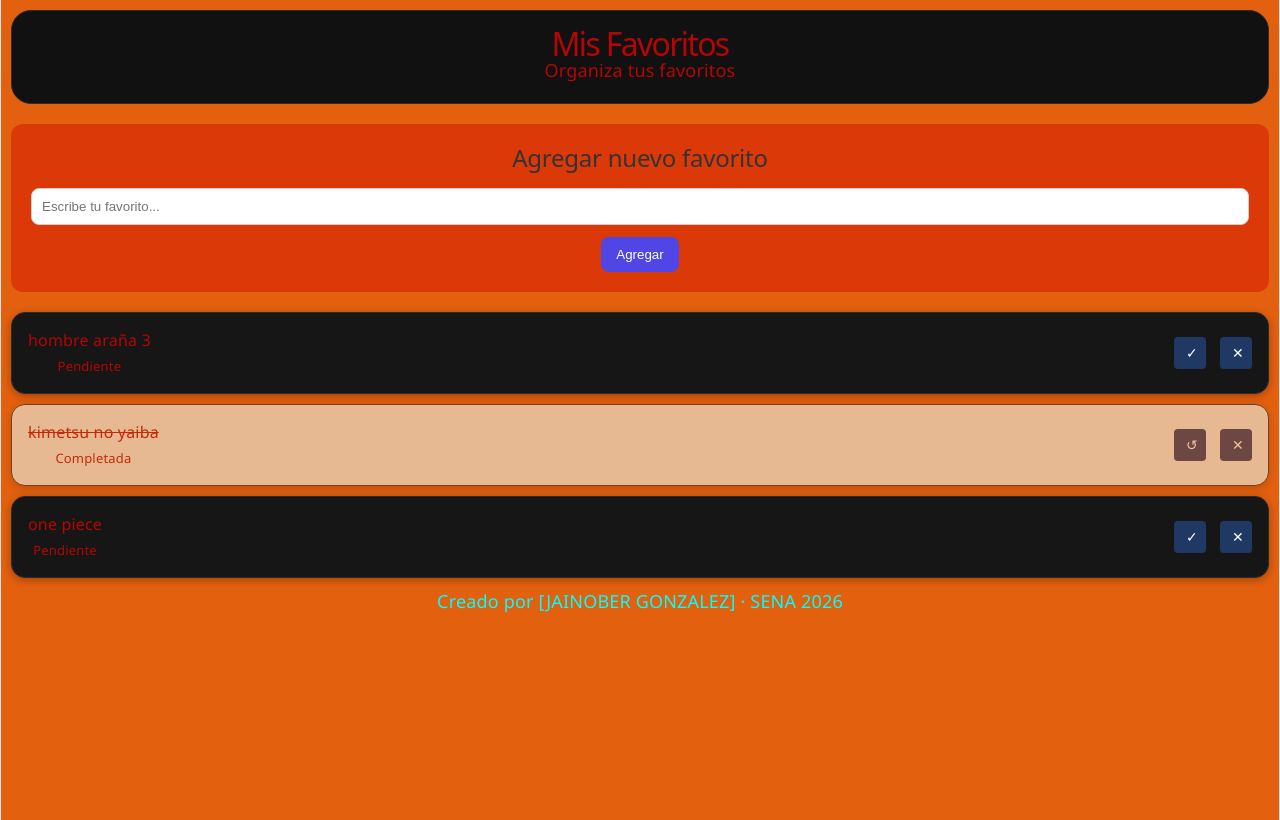
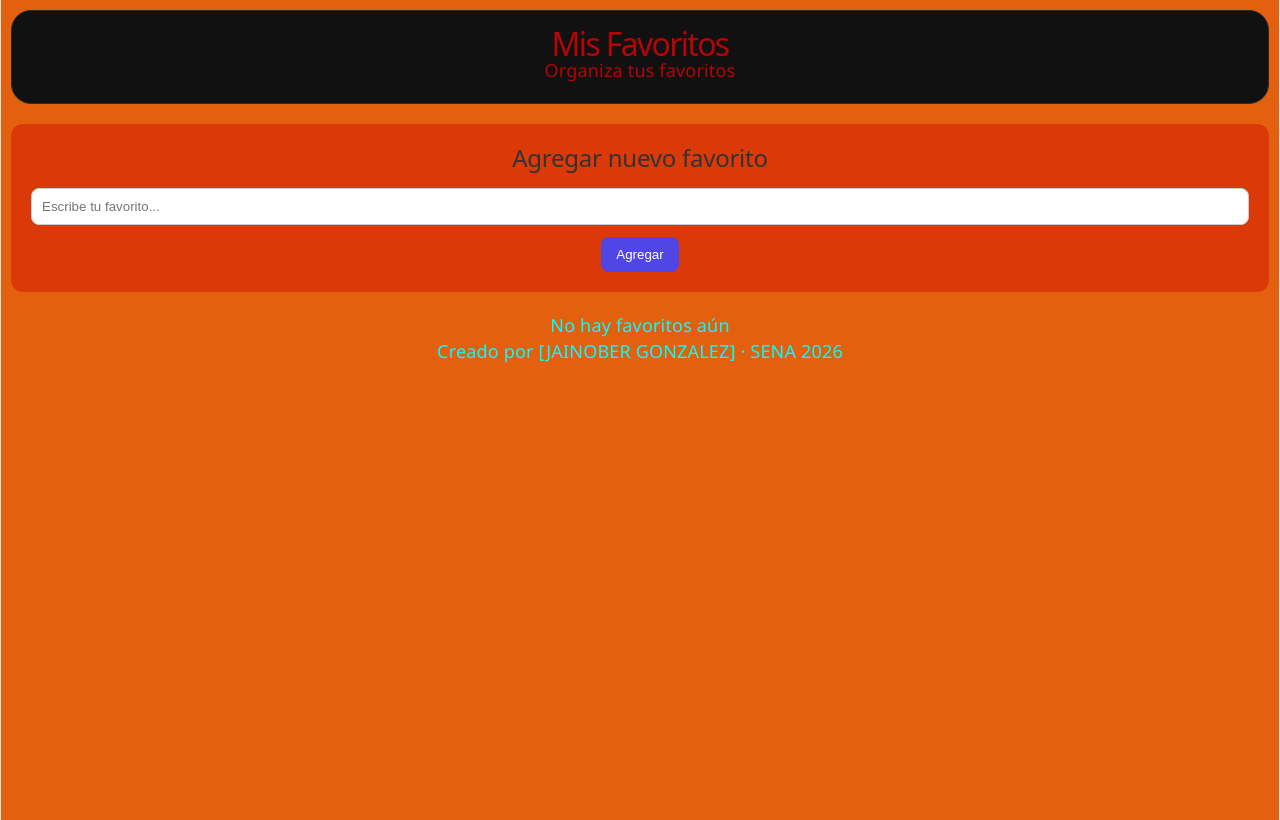
Before and after one commit to jainobergonzaleztorres-tech/MIS-PASATIEMPOS-FAVORITOS, a React (Vite) app in the folder my-app/: page / in a window 1280 px wide. Built offline with nearby package versions, Linux system fonts and the light colour scheme.

Commit message:
Cargar tareas desde localStorage al iniciar la app

```diff
--- a/my-app/src/App.jsx
+++ b/my-app/src/App.jsx
@@ -1,20 +1,27 @@
 import { useState } from 'react'
-
 import Encabezado from './mis_componentes/Encabezado'
 import Formulario from './mis_componentes/Formulario'
 import Lista from './mis_componentes/Lista'
 import PiePagina from './mis_componentes/PiePagina'
+import './App.css'
+function cargarFavoritosIniciales() {
+  try {
+    const guardado = localStorage.getItem('favoritos')
 
-import './App.css'
+    if (guardado === null) return []
+
+    return JSON.parse(guardado)
+
+  } catch (error) {
+    console.error('Error al cargar favoritos:', error)
+    return []
+  }
+}
+
 
 function App() {
-
-  const [favoritos, setFavoritos] = useState([
-    { id: 1, texto: "hombre araña 3", completada: false },
-    { id: 2, texto: "kimetsu no yaiba", completada: true },
-    { id: 3, texto: "one piece", completada: false }
-  ])
-
+  const [favoritos, setFavoritos] = useState(cargarFavoritosIniciales)
+  // ... resto igual
   // Función auxiliar para guardar en React y localStorage
   const guardarFavoritos = (nuevosFavoritos) => {
     console.log("Guardando:", nuevosFavoritos)
@@ -53,14 +60,13 @@ function App() {
       favoritos.map(favorito =>
         favorito.id === idAAlternar
           ? {
-              ...favorito,
-              completada: !favorito.completada
-            }
+            ...favorito,
+            completada: !favorito.completada
+          }
           : favorito
       )
     )
   }
-
   return (
     <div className="app">
 
```
